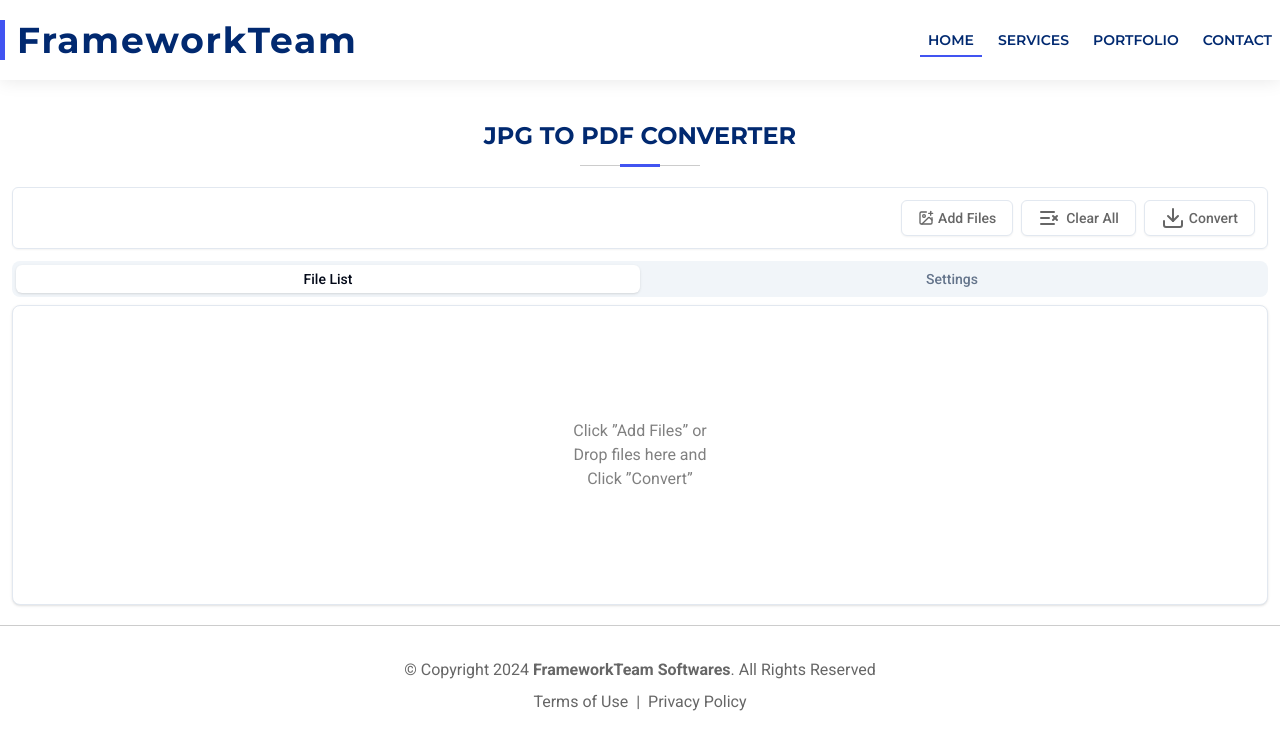
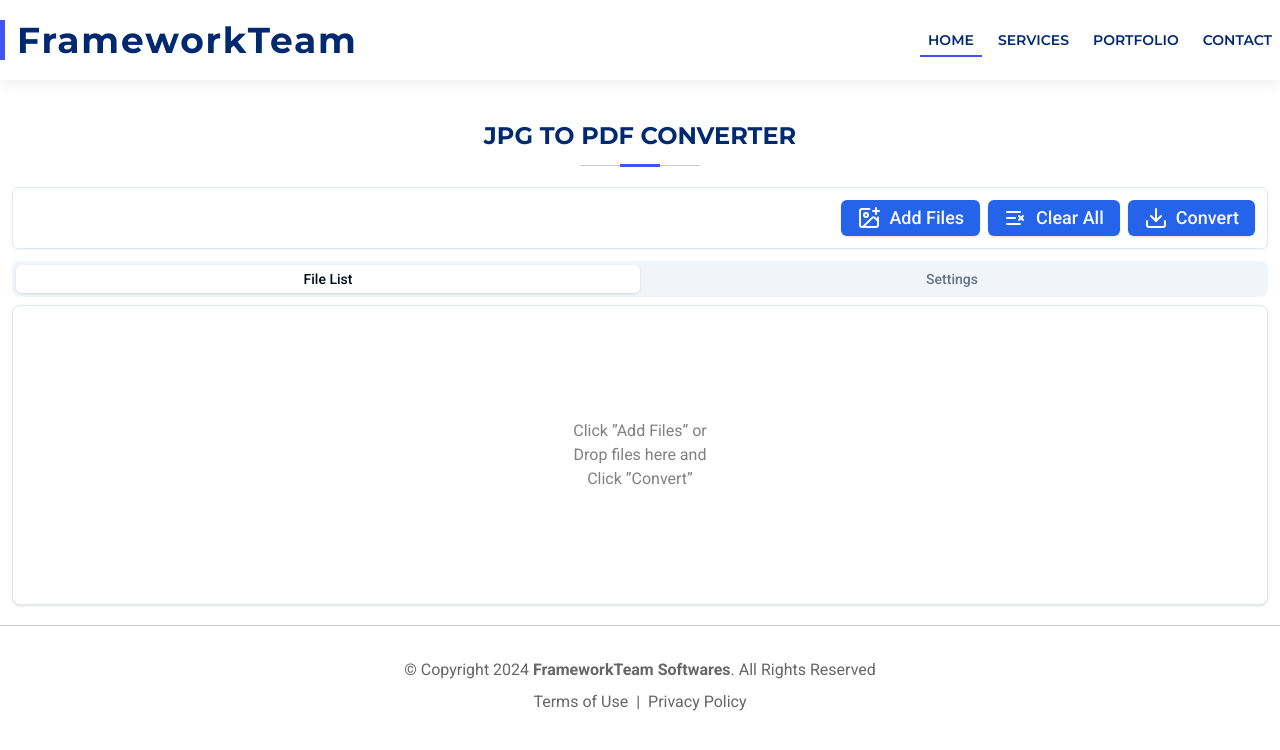
Before and after one commit to ChauhanJaved/jpg-to-pdf-converter, a Next.js app: page / in a window 1280 px wide. Shown: the top 750 px of the page. Built offline with nearby package versions, Linux system fonts and the light colour scheme.

Commit message:
Toolbar updates

```diff
--- a/src/components/UI/Dropzone.tsx
+++ b/src/components/UI/Dropzone.tsx
@@ -36,16 +36,19 @@ const Dropzone = () => {
   return (
     <div className={`mb-5 mt-5 flex w-full flex-col items-center`}>
       <div className="mb-3 flex w-full items-center justify-end space-x-2 rounded-md border px-3 py-3 shadow-sm">
-        <Button variant="outline" onClick={open} className="">
-          <ImagePlus className="mr-1 h-4 w-4" />
+        <Button onClick={open} className="lg:text-lg">
+          <ImagePlus className="mr-2 h-4 w-4 lg:h-6 lg:w-6" />
           Add Files
         </Button>
-        <Button variant="outline" onClick={handleClearList}>
-          <ListX className="mr-1" />
+        <Button onClick={handleClearList} className="lg:text-lg">
+          <ListX className="mr-2 h-4 w-4 lg:h-6 lg:w-6" />
           Clear All
         </Button>
-        <Button variant="outline" onClick={() => handleConvertToPdf(fileList)}>
-          <Download className="mr-1" />
+        <Button
+          onClick={() => handleConvertToPdf(fileList)}
+          className="lg:text-lg"
+        >
+          <Download className="mr-2 h-4 w-4 lg:h-6 lg:w-6" />
           Convert
         </Button>
       </div>
```
